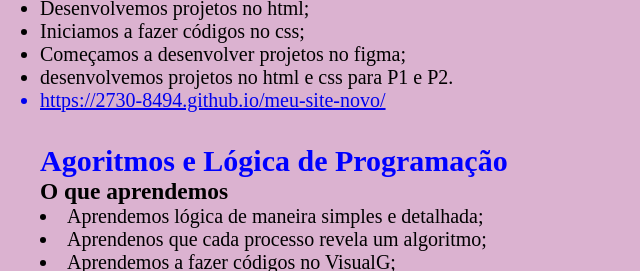
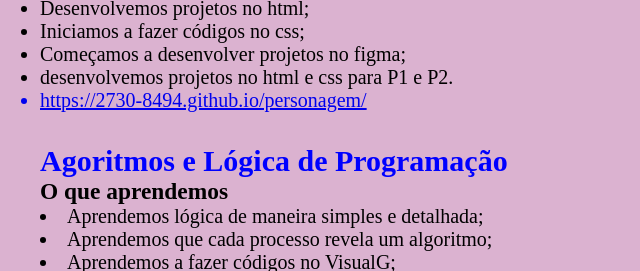
Before and after one commit to 2730-8494/Portfolio-P2, a plain HTML site: page secoes.html in a window 1280 px wide. Shown: the part 545-816 px from the top of the page, 0-640 px from the left. Drawn offline with Linux system fonts and the light colour scheme.

Commit message:
correção de erro de ortografia e eroo no link Personagem

```diff
--- a/secoes.html
+++ b/secoes.html
@@ -51,14 +51,14 @@
         <li>Começamos a desenvolver projetos no figma; </li>
         <li>desenvolvemos projetos no html e css para P1 e P2.</li>
         <a href="https://2730-8494.github.io/personagem/"target="blank">
-        <li>https://2730-8494.github.io/meu-site-novo/</li></a>
+        <li>https://2730-8494.github.io/personagem/</li></a>
      </ul>
     </section>
 <section class="algoritmos">
         <h2>Agoritmos e Lógica de Programação</h2>
         <h3>O que aprendemos</h3>
         <li>Aprendemos lógica de maneira simples e detalhada;</li>
-        <li>Aprendenos que cada processo revela um algoritmo;</li>
+        <li>Aprendemos que cada processo revela um algoritmo;</li>
         <li>Aprendemos a fazer códigos no VisualG;</li>
         <li>Desenvolvemos projetos no VisualG;</li>
         <li>Fizemos atividades e prova.</li>
@@ -100,6 +100,7 @@
         <p>Desenvolvimento web:Anderson</p>
     <p>&COPY;2026-Todos os direitos reservados-Sistemas para Internet 1º Semestre</p>
     </div>
+
   </body>
 
 </html>
```
Lines whose indentation alone changed are shown as unchanged.
